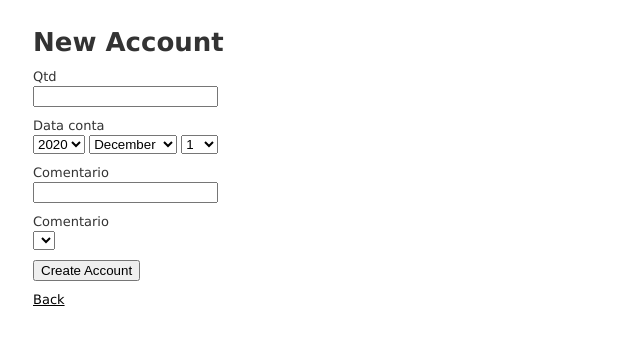
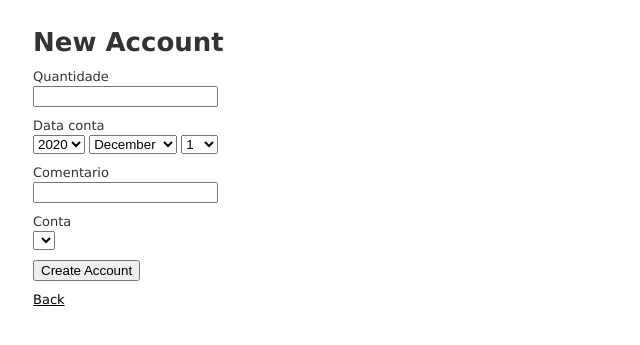
Before and after one commit to Rubensrvsc/MyRailsProjects, a Rails app: page /accounts/new in a window 1280 px wide. Shown: the top 345 px of the page, without its empty margins (0-640 px from the left). Run offline with Rails 7, Linux system fonts and the light colour scheme; the visitor is signed in with stand-in values (Sample User, id 1); lists and menus that the app fills with data are empty; style sheets or scripts are compiled from the project's sources.

Commit message:
edit: formulario de criacao de conta e redirecionamento de tela apos o login/signup

```diff
--- a/gerenciamentocontas/app/controllers/accounts_controller.rb
+++ b/gerenciamentocontas/app/controllers/accounts_controller.rb
@@ -1,5 +1,6 @@
 class AccountsController < ApplicationController
   before_action :set_account, only: [:show, :edit, :update, :destroy]
+  before_action :authenticate_user!
 
   # GET /accounts
   # GET /accounts.json
--- a/gerenciamentocontas/app/controllers/accounttypes_controller.rb
+++ b/gerenciamentocontas/app/controllers/accounttypes_controller.rb
@@ -1,5 +1,6 @@
 class AccounttypesController < ApplicationController
   before_action :set_accounttype, only: [:show, :edit, :update, :destroy]
+  before_action :authenticate_user!
 
   # GET /accounttypes
   # GET /accounttypes.json
--- a/gerenciamentocontas/app/views/accounts/_form.html.erb
+++ b/gerenciamentocontas/app/views/accounts/_form.html.erb
@@ -12,22 +12,22 @@
   <% end %>
 
   <div class="field">
-    <%= form.label :qtd %>
+    <%= form.label :Quantidade %>
     <%= form.text_field :qtd %>
   </div>
 
   <div class="field">
-    <%= form.label :data_conta %>
+    <%= form.label :Data_conta %>
     <%= form.date_select :data_conta %>
   </div>
 
   <div class="field">
-    <%= form.label :comentario %>
+    <%= form.label :Comentario %>
     <%= form.text_field :comentario %>
   </div>
 
   <div class="field">
-    <%= form.label :comentario %>
+    <%= form.label :Conta %>
     <%= form.collection_select(:accounttype_id,Accounttype.all,:id,:tipo_conta,include_blank: true) %>
   </div>
 
--- a/gerenciamentocontas/config/routes.rb
+++ b/gerenciamentocontas/config/routes.rb
@@ -1,7 +1,7 @@
 Rails.application.routes.draw do
   resources :accounts
   #get 'account/index'
-  root 'account#index'
+  root 'accounts#index'
   resources :accounttypes
   devise_for :users
   # For details on the DSL available within this file, see https://guides.rubyonrails.org/routing.html
```
